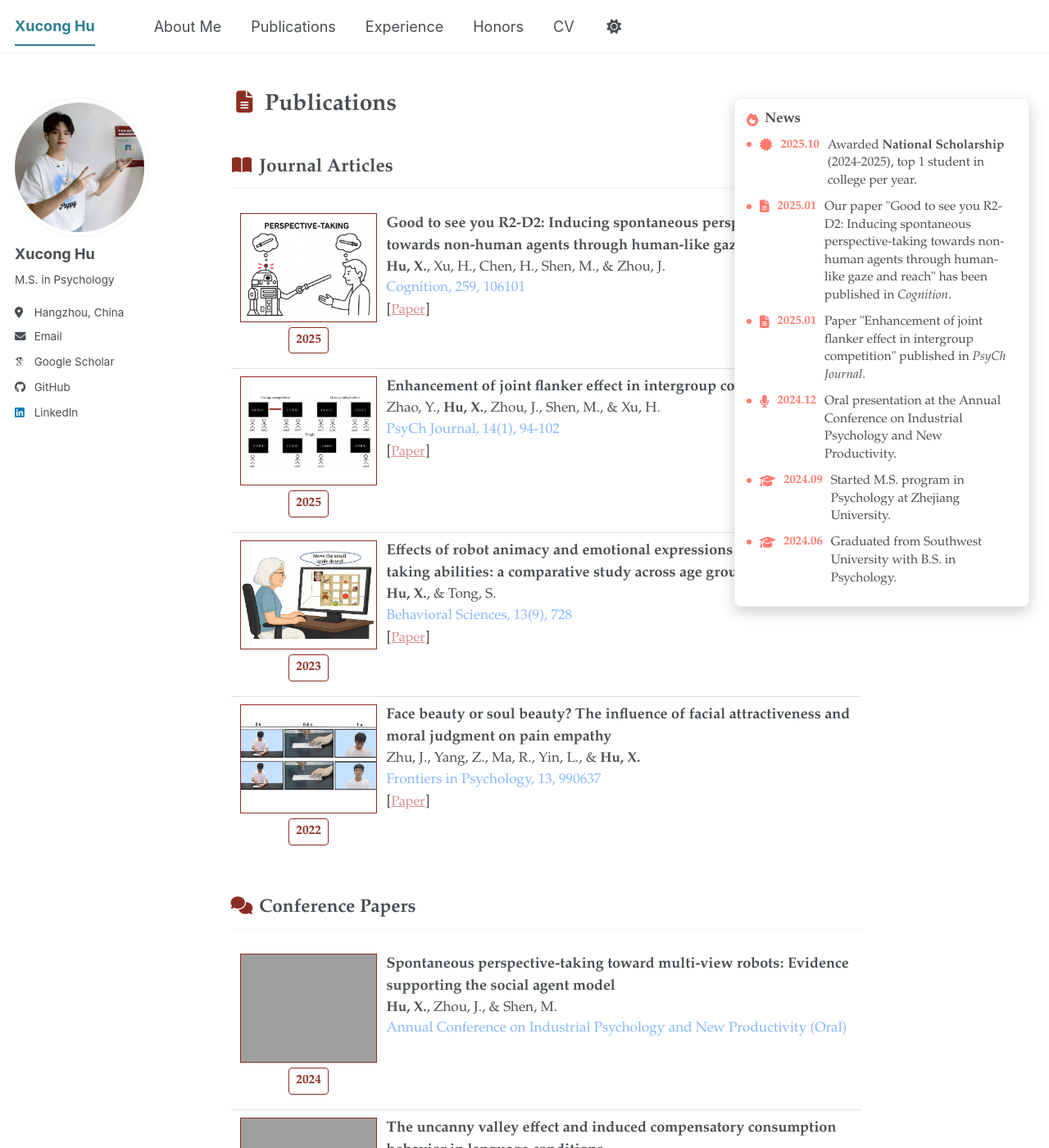
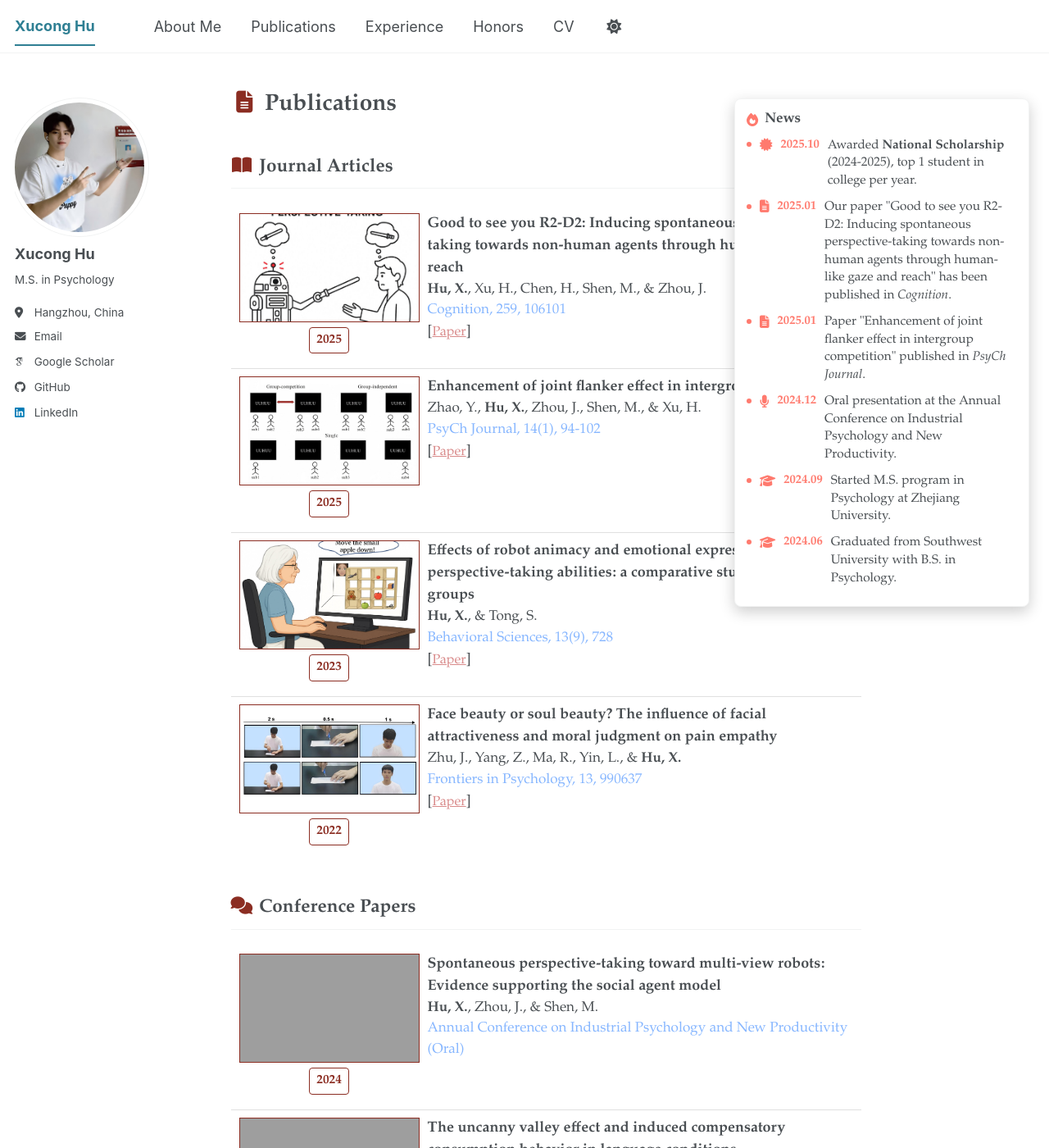
Before and after one commit to xuconghu/xuconghu.github.io, a Jekyll site: the page built from _pages/about.md, in a window 1280 px wide and 1400 px high, scrolled down 703 px. Shown: the whole window at 82% size. Built offline with Jekyll 4.4.1, drawn with Linux system fonts in a browser that asks for light colours; some web fonts are replaced; a script bundle is joined from its source files by our own code; library files that are not in the unit come from our copies; grey boxes are pictures that could not be loaded.

Commit message:
Widen publication cover images

```diff
--- a/assets/css/main.scss
+++ b/assets/css/main.scss
@@ -255,13 +255,13 @@
 
 .pub-left {
   float: left;
-  width: 190px;
+  width: 240px;
   text-align: center;
 }
 
 .pub-cover {
   display: block;
-  width: 167px;
+  width: 220px;
   height: 133px;
   margin: 0 auto 6px;
   border: 1px solid #8b2d22;
@@ -281,7 +281,7 @@
 
 .pub-right {
   float: right;
-  width: calc(100% - 190px);
+  width: calc(100% - 240px);
 }
 
 .pub-right > .title {
```
